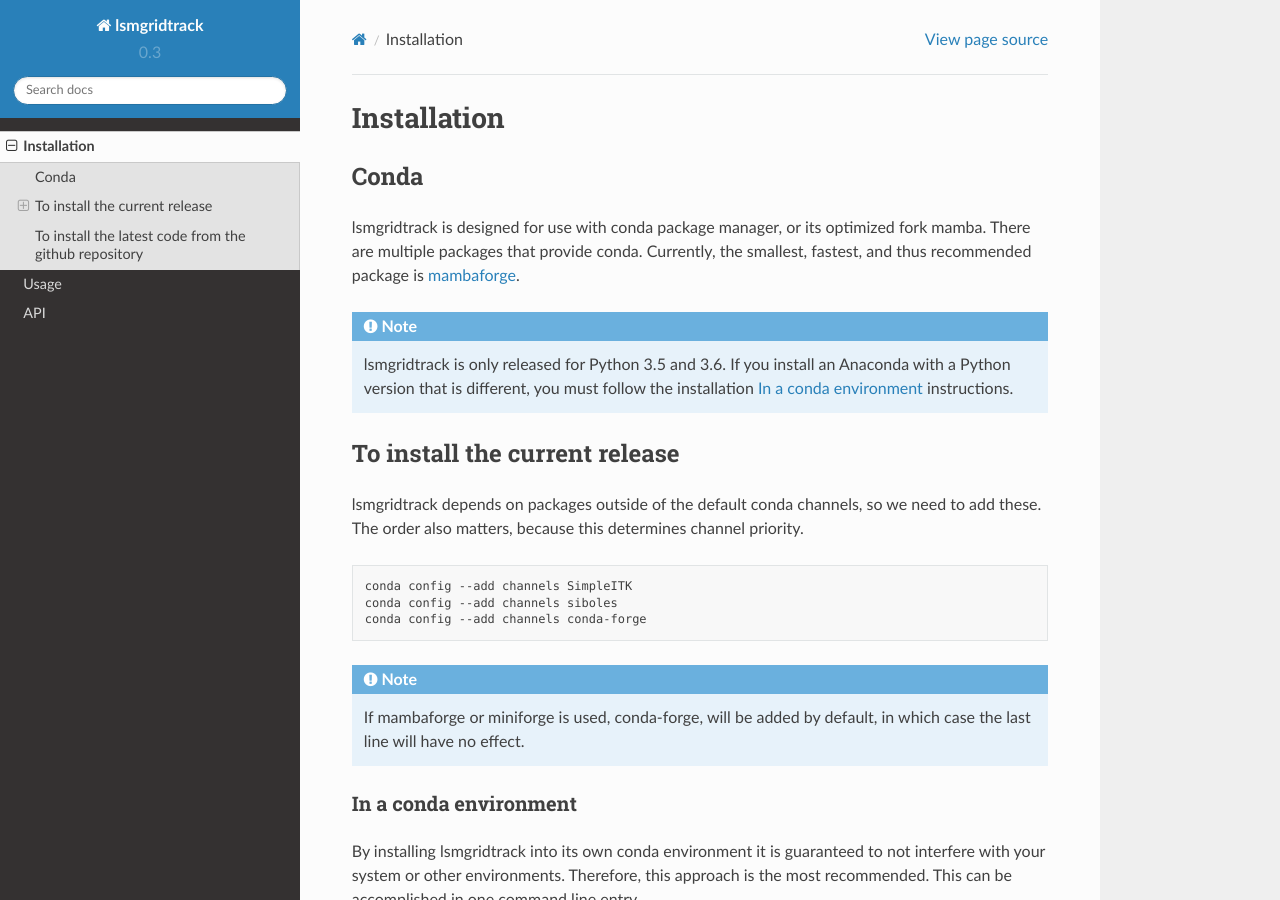
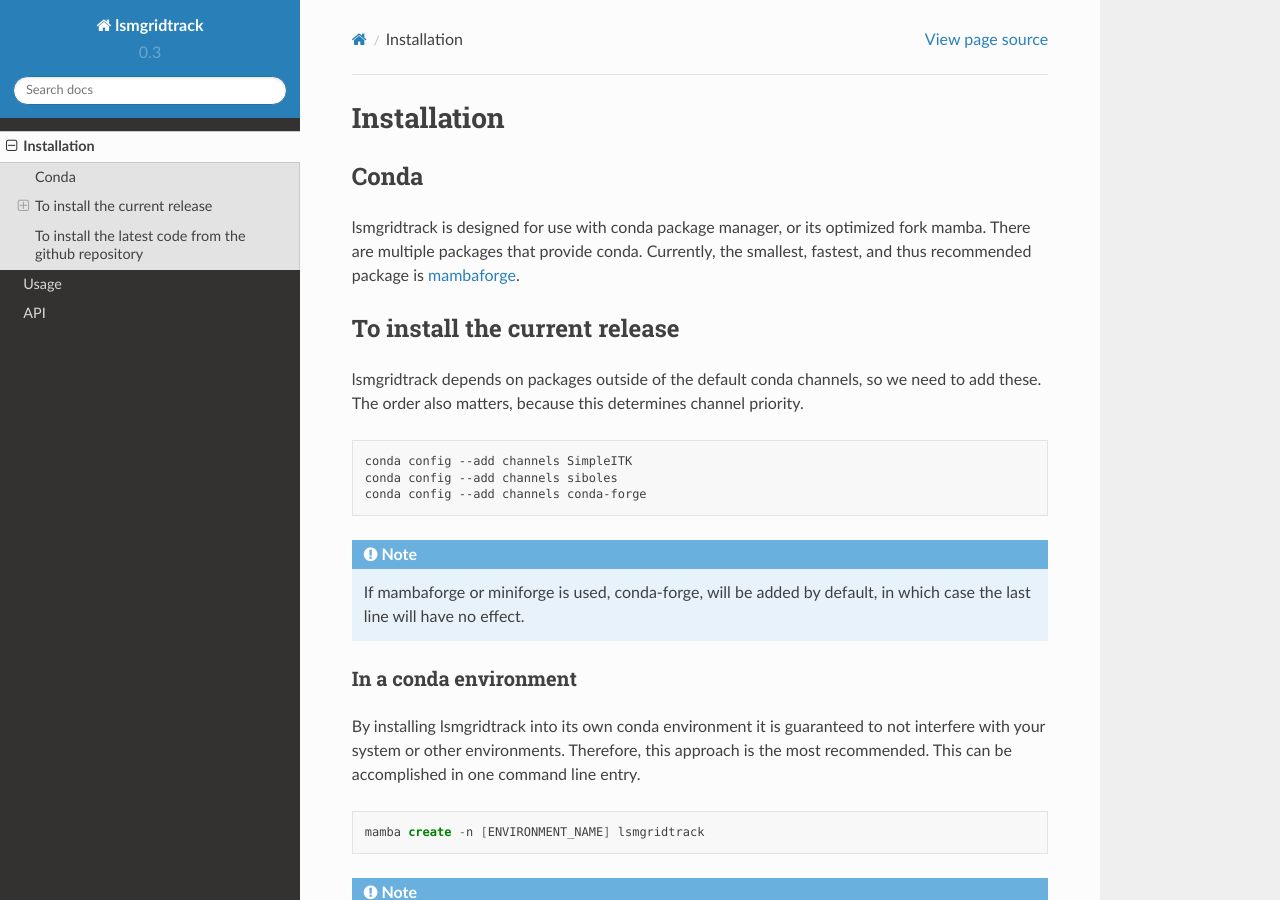
Before and after one commit to siboles/lsmgridtrack, a Sphinx documentation site: the page built from doc/installation.rst, in a window 1280 px wide and 900 px high. Built offline with Sphinx 7.4.7 and the Read the Docs theme 2.0.0, drawn with Linux system fonts in a browser that asks for light colours.

Commit message:
Removed old documentation note.

```diff
--- a/doc/installation.rst
+++ b/doc/installation.rst
@@ -10,9 +10,6 @@ Conda
 
 lsmgridtrack is designed for use with conda package manager, or its optimized fork mamba. There are multiple packages that provide conda.
 Currently, the smallest, fastest, and thus recommended package is `mambaforge <https://github.com/conda-forge/miniforge>`__.
-
-.. note::
-   lsmgridtrack is only released for Python 3.5 and 3.6. If you install an Anaconda with a Python version that is different, you must follow the installation `In a conda environment`_ instructions.
 
 To install the current release
 ------------------------------
```
